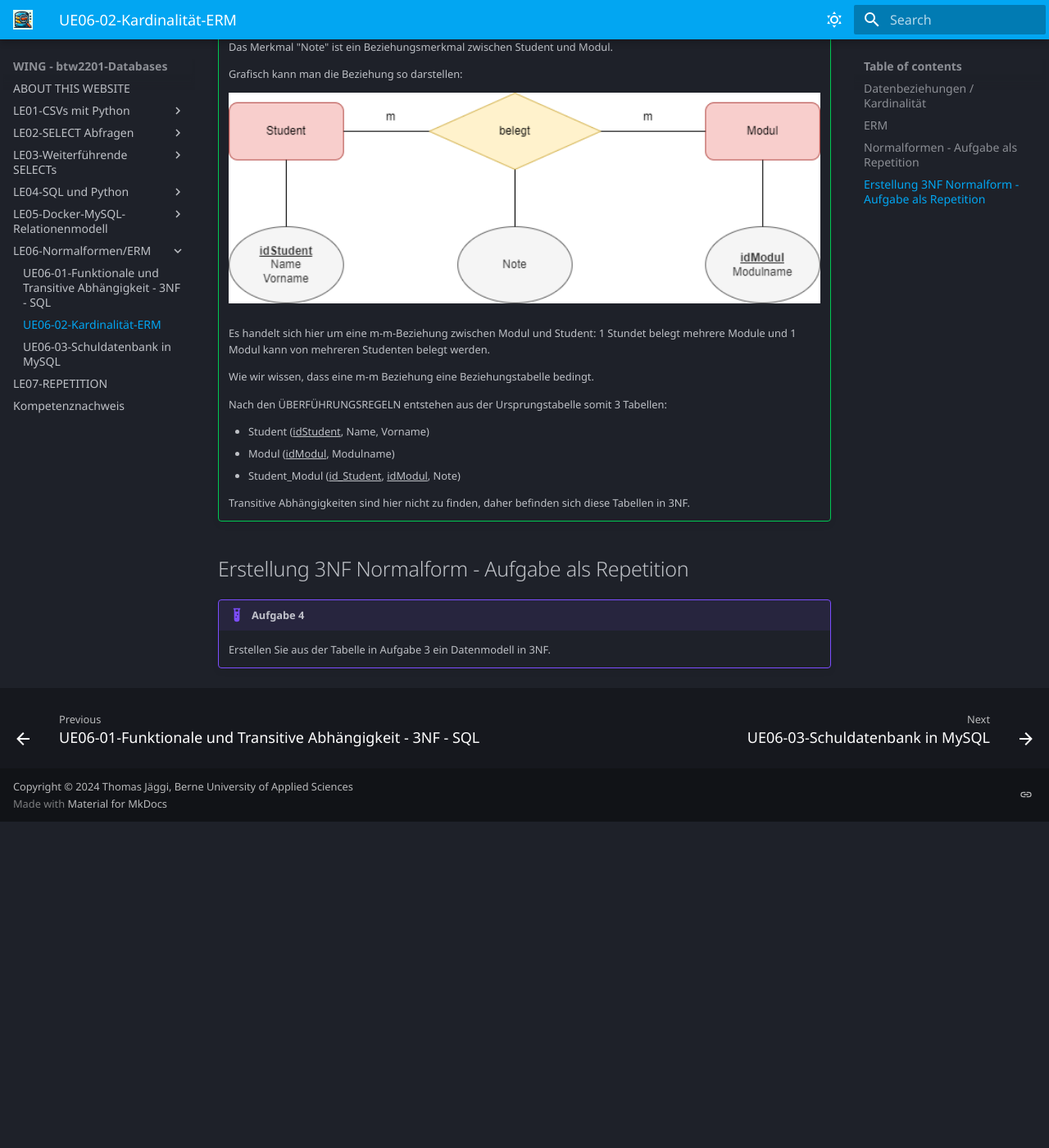
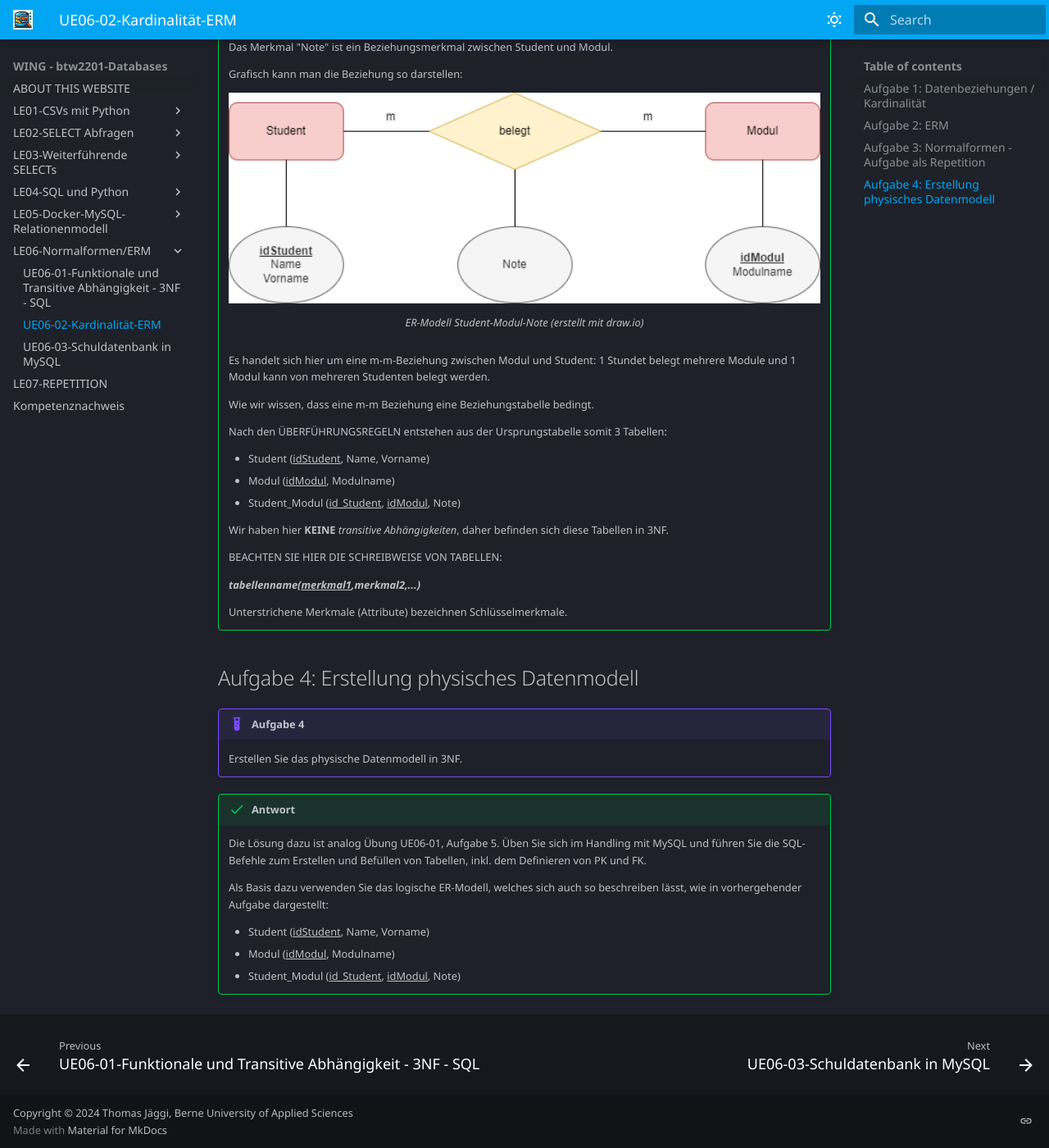
Before and after one commit to tjaeggi/btw2201_databases, an MkDocs documentation site: the page built from docs/le06/ue06-02.md, in a window 1280 px wide and 1400 px high, scrolled down 2822 px. Shown: the whole window at 82% size. Built offline with MkDocs 1.6.1 and Material for MkDocs 9.7.7, drawn with Linux system fonts in a browser that asks for light colours; some web fonts are replaced; before the commit the page ends 3824 px from its top, so only the background shows below that; some of the changed text lies outside the part shown.

Commit message:
Tue Nov  5 04:51:50 PM CET 2024

```diff
--- a/docs/le06/ue06-02.md
+++ b/docs/le06/ue06-02.md
@@ -1,6 +1,6 @@
 # UE06-02
 
-## Datenbeziehungen / Kardinalität
+## Aufgabe 1: Datenbeziehungen / Kardinalität
 
 !!! example "Aufgabe 1"
 
@@ -51,7 +51,7 @@
 
 
 
-## ERM
+## Aufgabe 2: ERM
 
 !!! example "Aufgabe 2"
 
@@ -99,11 +99,11 @@
 
 
 
-## Normalformen - Aufgabe als Repetition
+## Aufgabe 3: Normalformen - Aufgabe als Repetition
 
 !!! example "Aufgabe 3"
 
-    Welche Normalformen sind hier verletzt?
+    Welche Normalformen sind hier verletzt? Erstellen Sie daaraus Tabellen in 3NF!
 
     | idStudent | Student       | idModul | Modulname     | Note |
     |-----------|---------------|---------|---------------|------|
@@ -146,7 +146,7 @@
 
     <figure markdown="span">
     ![Image title](../img/ERM-Student-Modul-Note.drawio.png){ width="800" }
-    <figcaption></figcaption>
+    <figcaption>ER-Modell Student-Modul-Note (erstellt mit draw.io)</figcaption>
     </figure>
 
     Es handelt sich hier um eine m-m-Beziehung zwischen Modul und Student: 1 Stundet belegt mehrere Module und 1 Modul kann von mehreren Studenten belegt werden.
@@ -159,22 +159,29 @@
     * Modul (<u>idModul</u>, Modulname)
     * Student_Modul (<u>id_Student</u>, <u>idModul</u>, Note)
 
-    Transitive Abhängigkeiten sind hier nicht zu finden, daher befinden sich diese Tabellen in 3NF.
+    Wir haben hier **KEINE** *transitive Abhängigkeiten*, daher befinden sich diese Tabellen in 3NF.
+
+
+    BEACHTEN SIE HIER DIE SCHREIBWEISE VON TABELLEN:
+
+    ***tabellenname(<u>merkmal1</u>,merkmal2,...)***
+
+    Unterstrichene Merkmale (Attribute) bezeichnen Schlüsselmerkmale.
+
+
+## Aufgabe 4: Erstellung physisches Datenmodell
+
+!!! example "Aufgabe 4"
+
+     Erstellen Sie das physische Datenmodell in 3NF.
 
 
 
+!!! success "Antwort"
+    Die Lösung dazu ist analog Übung UE06-01, Aufgabe 5. Üben Sie sich im Handling mit MySQL und führen Sie die SQL-Befehle zum Erstellen und Befüllen von Tabellen, inkl. dem Definieren von PK und FK.
 
+    Als Basis dazu verwenden Sie das logische ER-Modell, welches sich auch so beschreiben lässt, wie in vorhergehender Aufgabe dargestellt:
 
-
-
-
-
-
-
-
-
-## Erstellung 3NF Normalform - Aufgabe als Repetition
-
-!!! example "Aufgabe 4"
-
-     Erstellen Sie aus der Tabelle in Aufgabe 3 ein Datenmodell in 3NF.
+    * Student (<u>idStudent</u>, Name, Vorname)
+    * Modul (<u>idModul</u>, Modulname)
+    * Student_Modul (<u>id_Student</u>, <u>idModul</u>, Note)
```
